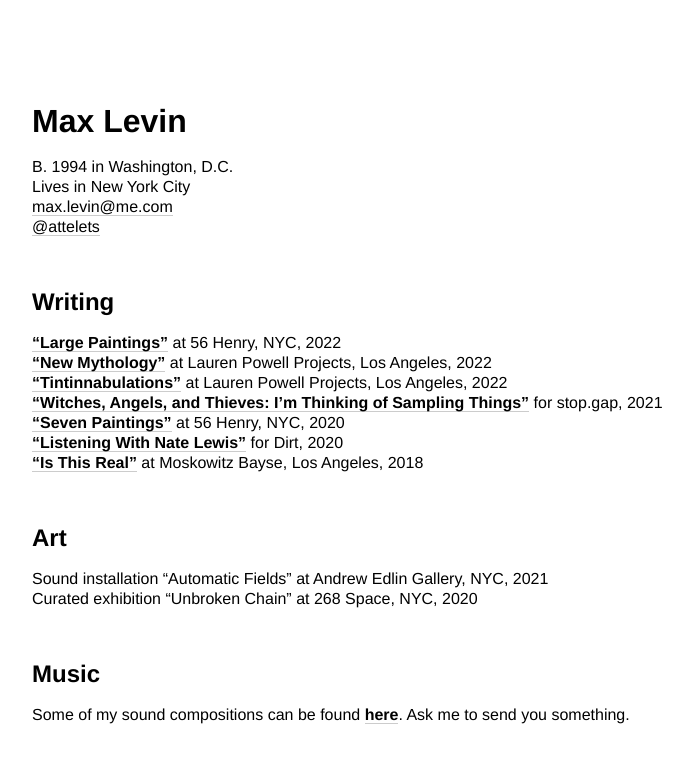
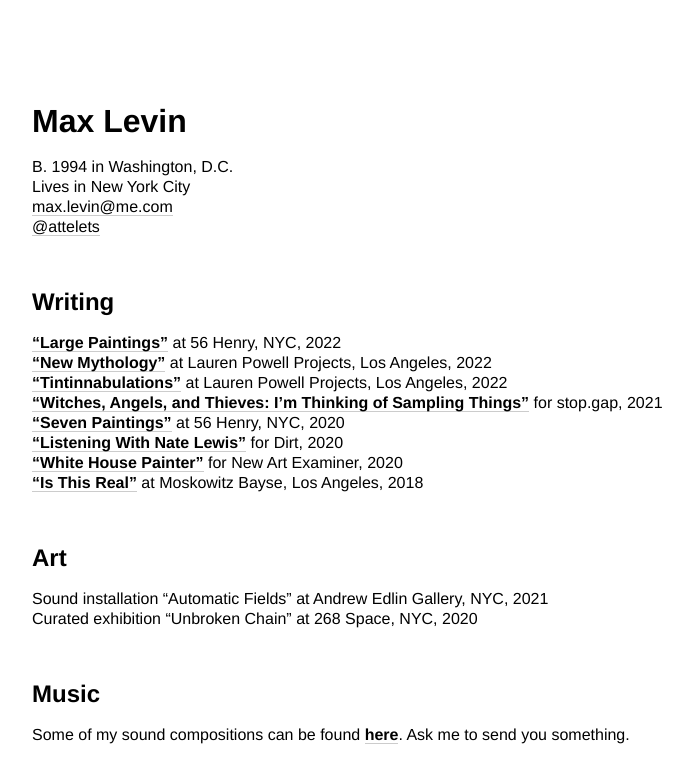
Before and after one commit to minicreative/maxlevin.me, a Jekyll site: the page built from index.md, in a window 1280 px wide. Shown: the top 783 px of the page, without its empty margins (18-709 px from the left). Built offline with Jekyll 4.4.1, drawn with Linux system fonts in a browser that asks for light colours.

Commit message:
Updated Index

```diff
--- a/index.md
+++ b/index.md
@@ -17,6 +17,7 @@
 <br>**["Witches, Angels, and Thieves: I'm Thinking of Sampling Things"](https://www.owenchristoph.com/shop/stopgap003)** for stop.gap, 2021
 <br>**["Seven Paintings"](https://56henry.nyc/exhibitions/seven-paintings)** at 56 Henry, NYC, 2020
 <br>**["Listening With Nate Lewis"](https://www.dirtdmv.com/writing/2020/5/31/listening-with-nate-lewis)** for Dirt, 2020
+<br>**["White House Painter"](http://www.newartexaminer.net/white-house-painter/)** for New Art Examiner, 2020
 <br>**["Is This Real"](http://www.moskowitzbayse.com/eleanor-swordy-is-this-real)** at Moskowitz Bayse, Los Angeles, 2018
 
 ## Art
```
